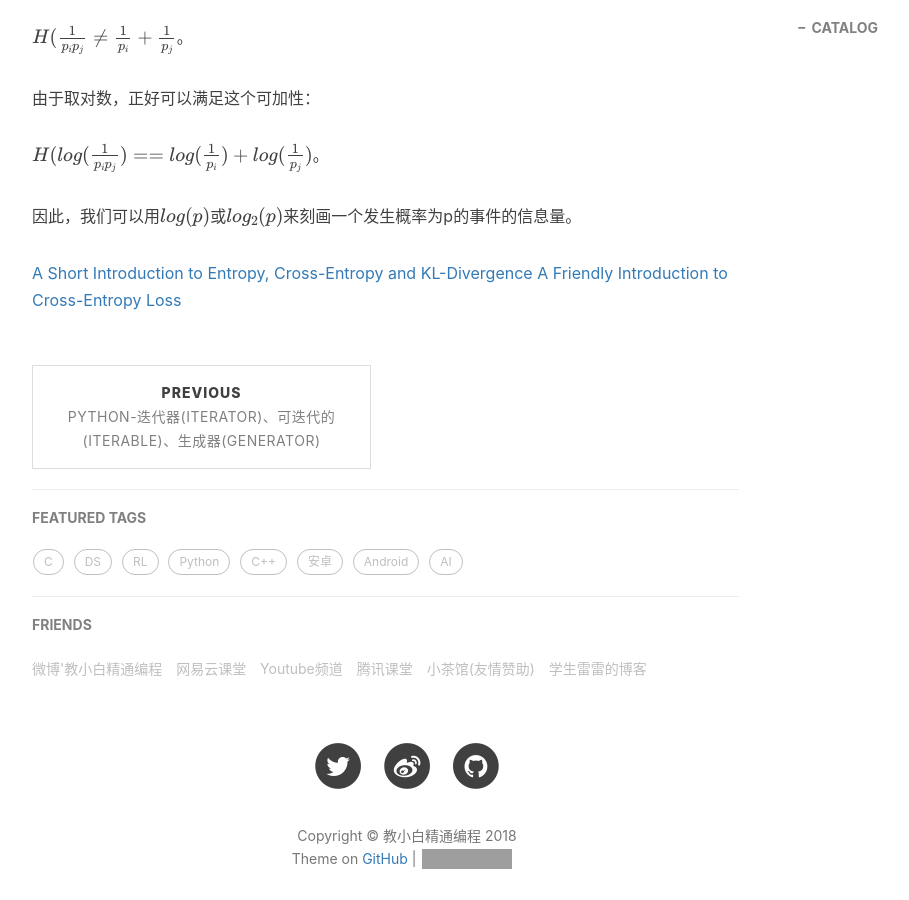
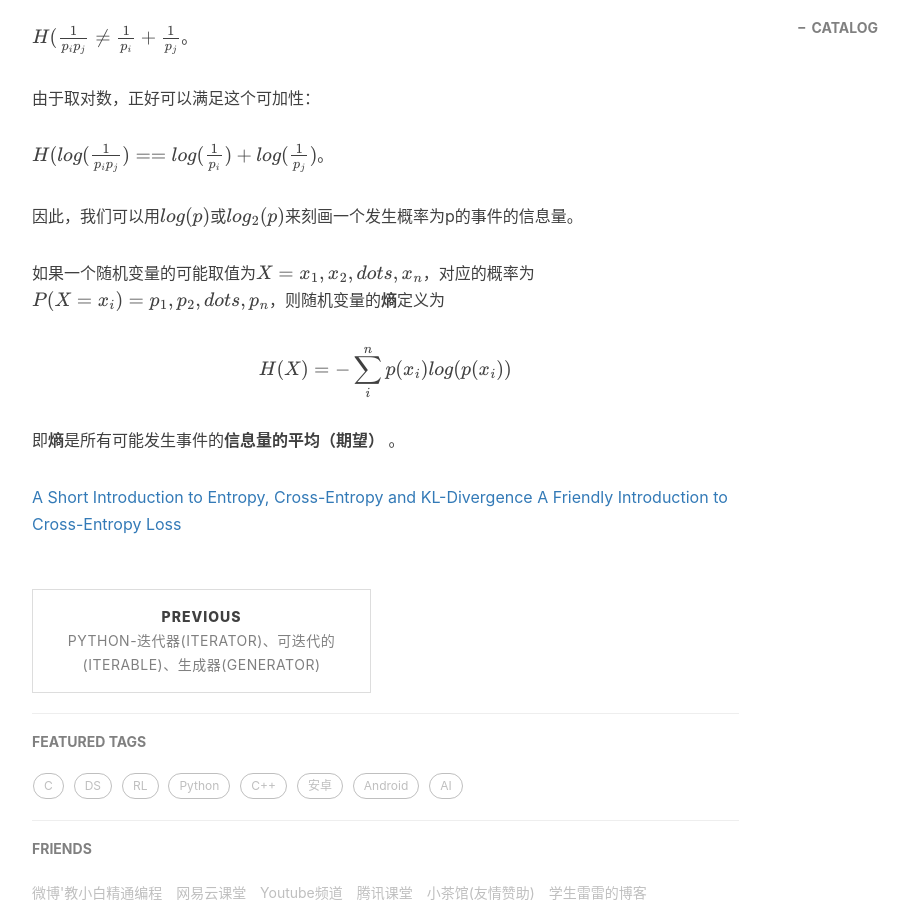
Before and after one commit to xuepro/xuepro.github.io, a Jekyll site: the page built from _posts/2018-06-07-Entropy. cross Entropy,KL Divergence.md, in a window 1280 px wide and 900 px high, scrolled down 1000 px. Shown: the whole window, without its empty margins (233-1142 px from the left). Built offline with Jekyll 4.4.1, drawn with Linux system fonts in a browser that asks for light colours; nearby versions of some CDN libraries; formulas are drawn with MathJax 3; comment, search, counter and statistics services are not loaded; grey boxes are pictures that could not be loaded.

Commit message:
Update 2018-06-07-Entropy. cross Entropy,KL Divergence.md

```diff
--- a/_posts/2018-06-07-Entropy. cross Entropy,KL Divergence.md
+++ b/_posts/2018-06-07-Entropy. cross Entropy,KL Divergence.md
@@ -28,6 +28,11 @@ tags:
 
  因此，我们可以用$$log(p)$$或$$log_2(p)$$来刻画一个发生概率为p的事件的信息量。
 
+ 如果一个随机变量的可能取值为$$X = {x_1,x_2,dots,x_n}$$，对应的概率为$$P(X=x_i) = {p_1,p_2,dots,p_n}$$，则随机变量的**熵**定义为
+
+ $$H(X)  = - \sum_i^{n}p(x_i)log(p(x_i))$$
+
+ 即**熵**是所有可能发生事件的**信息量的平均（期望）** 。
 
 [A Short Introduction to Entropy, Cross-Entropy and KL-Divergence](https://www.youtube.com/watch?v=ErfnhcEV1O8)
 [A Friendly Introduction to Cross-Entropy Loss](https://rdipietro.github.io/friendly-intro-to-cross-entropy-loss/)
```
